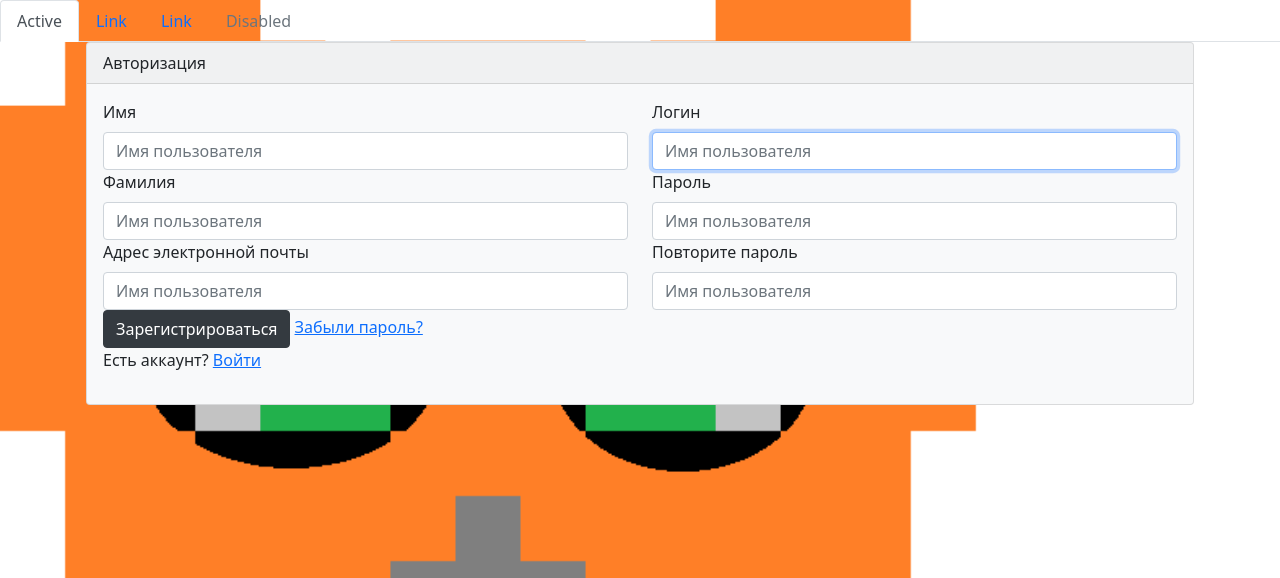
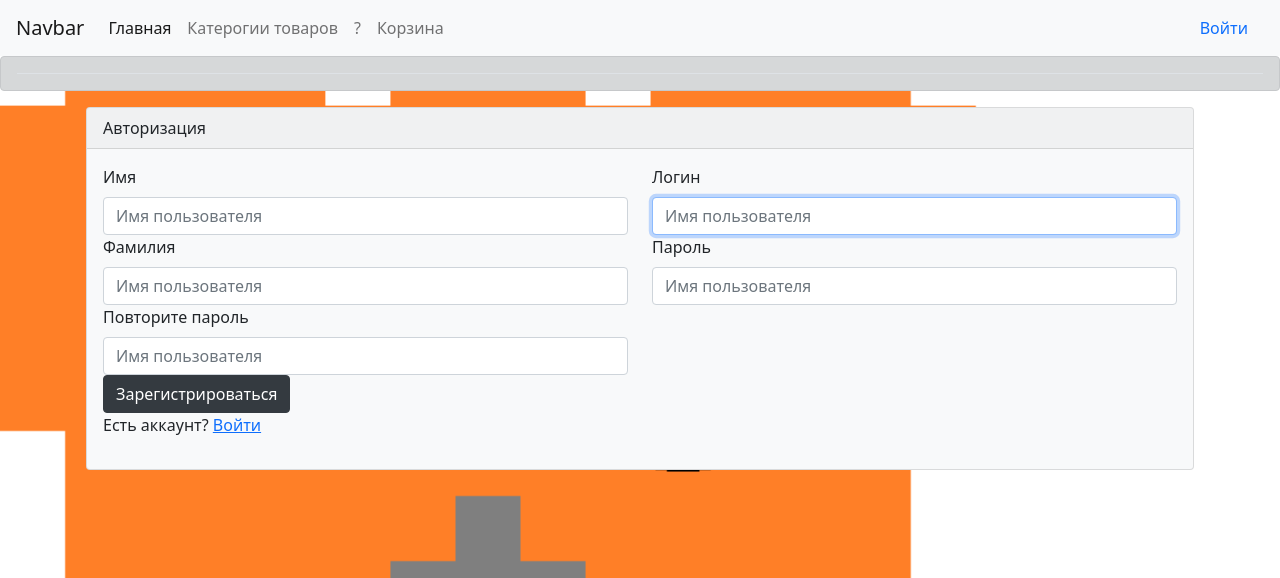
Before and after one commit to python-pro-course/No-pictures, a Django app: page /users/registration/ in a window 1280 px wide. Shown: the top 578 px of the page. Run offline with Django 3.2, Linux system fonts and the light colour scheme; parts of the project's set-up code (start-up, migrations or seed data) failed here and were passed over; some libraries are stand-ins or nearby versions.

Commit message:
Корзинка

```diff
--- a/shop/trades/templates/layout/base.html
+++ b/shop/trades/templates/layout/base.html
@@ -13,20 +13,62 @@
 </head>
 
 <body>
-   <ul class="nav nav-tabs">
+
+<nav class="navbar navbar-expand-lg navbar-light bg-light">
+  <div class="container-fluid">
+    <a class="navbar-brand" href="#">Navbar</a>
+
+    <div class="collapse navbar-collapse" id="navbarSupportedContent">
+      <ul class="navbar-nav mr-auto mb-2 mb-lg-0">
         <li class="nav-item">
-         <a class="nav-link active" aria-current="page" href="{% url 'index' %}">Active</a>
+            <a class="nav-link active" aria-current="page" href="{% url 'index' %}">Главная</a>
          </li>
          <li class="nav-item">
-         <a class="nav-link" href="{% url 'categories' %}">Link</a>
+            <a class="nav-link" href="{% url 'categories' %}">Катерогии товаров</a>
          </li>
+
          <li class="nav-item">
-         <a class="nav-link" href="#">Link</a>
+            <a class="nav-link" href="#">?</a>
          </li>
+
+
          <li class="nav-item">
-         <a class="nav-link disabled" href="#" tabindex="-1" aria-disabled="true">Disabled</a>
+            <a class="nav-link" href="{% url 'add_product' %}">Корзина</a>
          </li>
+
+
       </ul>
+      <form class="d-flex">
+        <a class="nav-link" href="{% url 'authen' %}">Войти</a>
+      </form>
+    </div>
+  </div>
+</nav>
+
+
+
+
+
+
+
+
+
+
+
+
+
+
+
+   <div class="alert alert-dark" role="alert">
+
+      <ul class="nav nav-tabs">
+
+
+
+
+
+      </ul>
+   </div>
    {% block content %}
    {% endblock %}
    <script src="https://cdn.jsdelivr.net/npm/popper.js@1.16.0/dist/umd/popper.min.js" integrity="sha384-Q6E9RHvbIyZFJoft+2mJbHaEWldlvI9IOYy5n3zV9zzTtmI3UksdQRVvoxMfooAo" crossorigin="anonymous"></script>
--- a/shop/trades/templates/trades/products_to_buy.html
+++ b/shop/trades/templates/trades/products_to_buy.html
@@ -4,11 +4,11 @@
 <div class="row">
     {% for product in products %}
     <div class="card" style="width: 18rem;">
-        <img src="{{ product.image.url }}" class="card-img-top" alt="...">
+
         <div class="card-body">
             <h5 class="card-title">{{ product.title }}</h5>
             <p class="card-text">{{ product.description }}</p>
-            <a href="#" class="btn btn-primary">Go somewhere</a>
+            <a href="{% url 'add_product' product.id %}" class="btn btn-primary">Go somewhere</a>
         </div>
     </div>
     {% endfor %}
--- a/shop/trades/urls.py
+++ b/shop/trades/urls.py
@@ -1,13 +1,14 @@
 from django.contrib import admin
 from django.urls import path
 
-from trades.views import index, categories, by_category, basket1, basket
+from trades.views import *
 
 urlpatterns = [
     path('', index, name='index'),
     path('trades/', categories, name='categories'),
     path('categories/<int:category_id>/<int:page>', by_category, name='paginator'),
-    path('basket/add/<int:product_id>', basket1, name='basket'),
-    path('basket/', basket, name='add_product'),
+    path('basket/', basket, name='basket'),
+    path('basket/remove/<int:product_id>', basket_min, name='basket_min'),
+    path('basket/add/<int:product_id>', basket1, name='add_product'),
 
 ]
--- a/shop/users/forms.py
+++ b/shop/users/forms.py
@@ -32,10 +32,7 @@ class UserRegistrationForm(UserCreationForm):
         'class': 'form-control',
         'placeholder': 'Имя пользователя'
     }))
-    email = forms.CharField(widget=forms.EmailInput(attrs={
-        'class': 'form-control',
-        'placeholder': 'Имя пользователя'
-    }))
+
     password1 = forms.CharField(widget=forms.PasswordInput(attrs={
         'class': 'form-control',
         'placeholder': 'Имя пользователя'
@@ -47,7 +44,7 @@ class UserRegistrationForm(UserCreationForm):
 
     class Meta:
         model = Usery
-        fields = ('first_name', 'last_name', 'username', 'email', 'password1', 'password2')
+        fields = ('first_name', 'last_name', 'username', 'password1', 'password2')
 
 
 class UserProfileForm(UserChangeForm):
@@ -63,10 +60,7 @@ class UserProfileForm(UserChangeForm):
         'class': 'form-control',
         'placeholder': 'Имя пользователя'
     }))
-    email = forms.CharField(widget=forms.EmailInput(attrs={
-        'class': 'form-control',
-        'placeholder': 'Имя пользователя'
-    }))
+
     class Meta:
         model = Usery
-        fields = ('first_name', 'last_name', 'username', 'email')
+        fields = ('first_name', 'last_name', 'username')
--- a/shop/users/models.py
+++ b/shop/users/models.py
@@ -4,3 +4,4 @@ from django.db import models
 # Create your models here.
 class Usery(AbstractUser):
     image = models.ImageField(upload_to='users_images', blank=True, null=True)
+    email = models.EmailField(blank=True, null=True)
--- a/shop/users/templates/users/authen.html
+++ b/shop/users/templates/users/authen.html
@@ -25,8 +25,11 @@
                 </div>
             </form>
             <div class="card_footer">
-                <p>Нет аккаунта? <a href="">Регистрация</a></p>
+                <p>Нет аккаунта? <a href="{% url 'register' %}">Регистрация</a></p>
             </div>
+            {% if form.non_field_errors %}
+            <p>{{ form.non_field_errors }}</p>
+            {% endif %}
         </div>
     </div>
 </div>
--- a/shop/users/templates/users/registration.html
+++ b/shop/users/templates/users/registration.html
@@ -30,10 +30,7 @@
                     </div>
                 </div>
                 <div class="row">
-                    <div class="col-md-6">
-                        <label for="form.email.id_for_label" class="form-label">Адрес электронной почты</label>
-                        {{ form.email }}
-                    </div>
+
                     <div class="col-md-6">
                         <label for="form.password2.id_for_label" class="form-label">Повторите пароль</label>
                         {{ form.password2 }}
@@ -43,13 +40,16 @@
                 <div class="row">
                     <div class="flex-container">
                         <button type="submit" class="btn btn-dark">Зарегистрироваться</button>
-                        <a href="#">Забыли пароль?</a>
+
                     </div>
                 </div>
             </form>
             <div class="card_footer">
                 <p>Есть аккаунт? <a href="{% url 'authen' %}">Войти</a></p>
             </div>
+            {% if form.errors %}
+            <p>{{ form.errors }}</p>
+            {% endif %}
         </div>
     </div>
 
--- a/shop/users/views.py
+++ b/shop/users/views.py
@@ -33,10 +33,10 @@ def auth_user(request):
 
 def register(request):
     if request.method == 'POST':
-        form = UserRegistrationForm(data=request.Post)
+        form = UserRegistrationForm(data=request.POST)
         if form.is_valid():
             form.save()
-            return HttpResponseRedirect(reverse('auth'))
+            return HttpResponseRedirect(reverse('authen'))
     else:
         form = UserRegistrationForm()
 
```
Also changed, not shown: shop/trades/templates/trades/basket.html (+11 -2 lines), shop/trades/views.py (+17 -2 lines), shop/db.sqlite3. Lines whose indentation alone changed are shown as unchanged.
